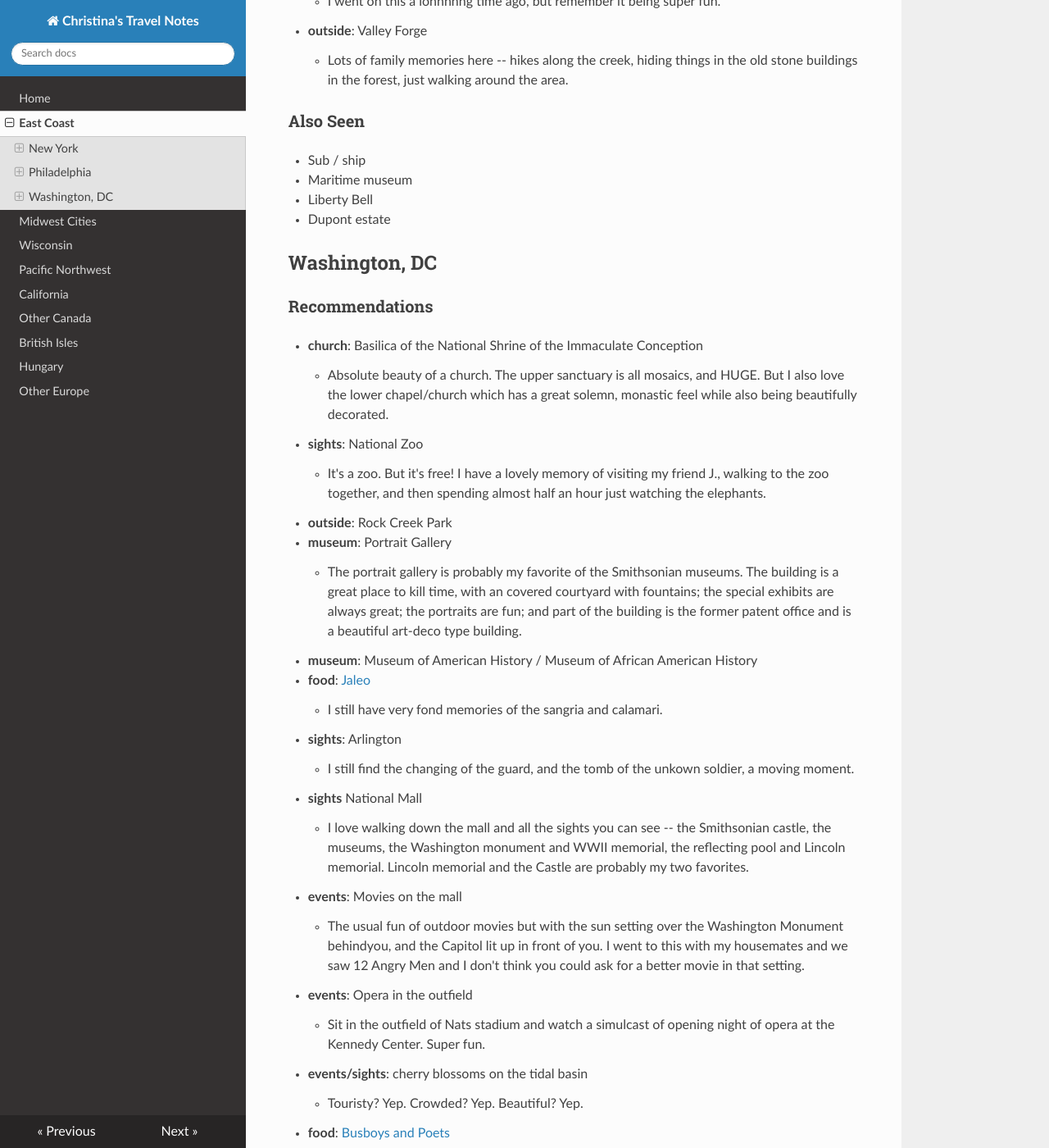
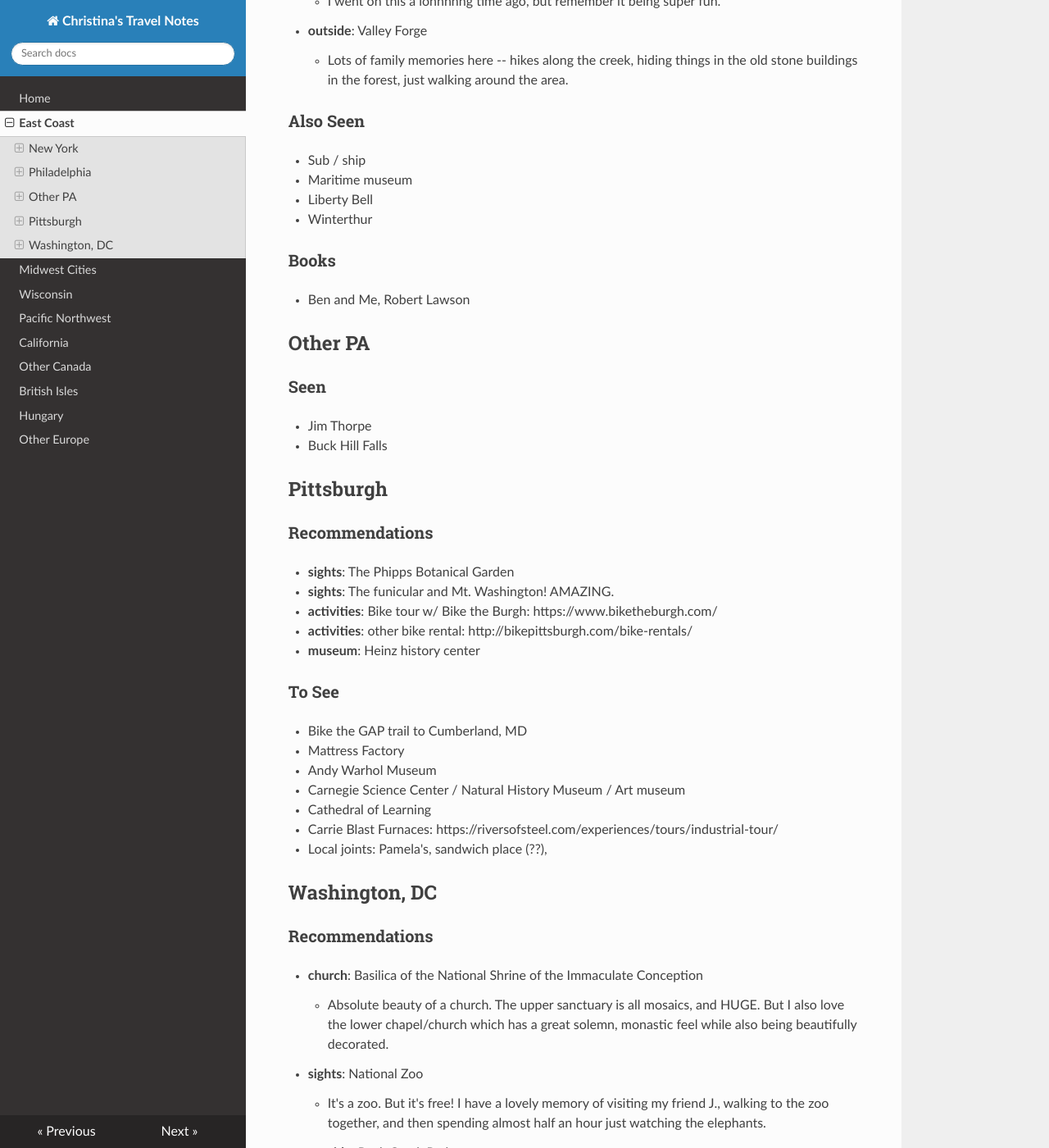
Before and after one commit to ChristinaLK/travel, an MkDocs documentation site: the page built from docs/east-coast.md, in a window 1280 px wide and 1400 px high, scrolled down 2332 px. Shown: the whole window at 82% size. Built offline with MkDocs 1.6.1, drawn with Linux system fonts in a browser that asks for light colours; nearby versions of some CDN libraries.

Commit message:
east coast outline

```diff
--- a/docs/east-coast.md
+++ b/docs/east-coast.md
@@ -97,7 +97,38 @@ get a hotel or AirBnB in somehwere like Little Italy and just walk around.
 * Sub / ship
 * Maritime museum
 * Liberty Bell
-* Dupont estate
+* Winterthur
+
+### Books
+
+* Ben and Me, Robert Lawson
+
+## Other PA
+
+### Seen
+
+* Jim Thorpe
+* Buck Hill Falls
+
+## Pittsburgh
+
+### Recommendations
+
+* **sights**: The Phipps Botanical Garden
+* **sights**: The funicular and Mt. Washington!  AMAZING.
+* **activities**: Bike tour w/ Bike the Burgh: https://www.biketheburgh.com/
+* **activities**: other bike rental: http://bikepittsburgh.com/bike-rentals/
+* **museum**: Heinz history center
+
+### To See
+
+* Bike the GAP trail to Cumberland, MD
+* Mattress Factory
+* Andy Warhol Museum
+* Carnegie Science Center / Natural History Museum / Art museum
+* Cathedral of Learning
+* Carrie Blast Furnaces: https://riversofsteel.com/experiences/tours/industrial-tour/
+* Local joints: Pamela's, sandwich place (??),
 
 ## Washington, DC
 
```
